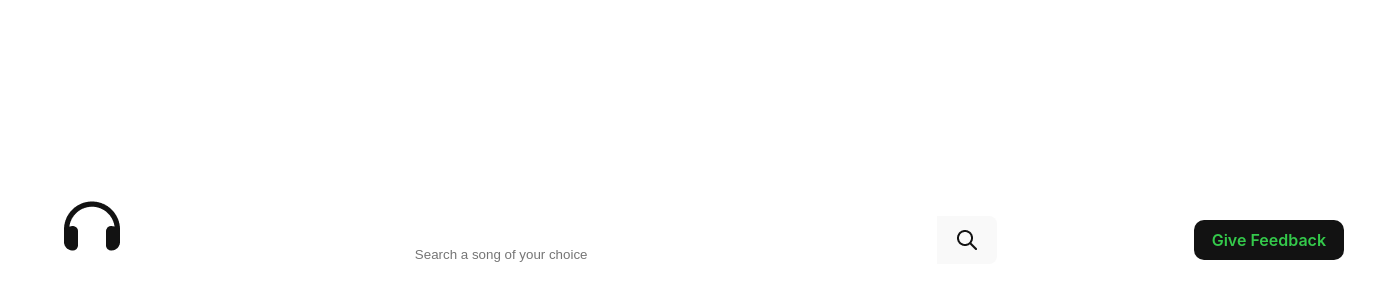
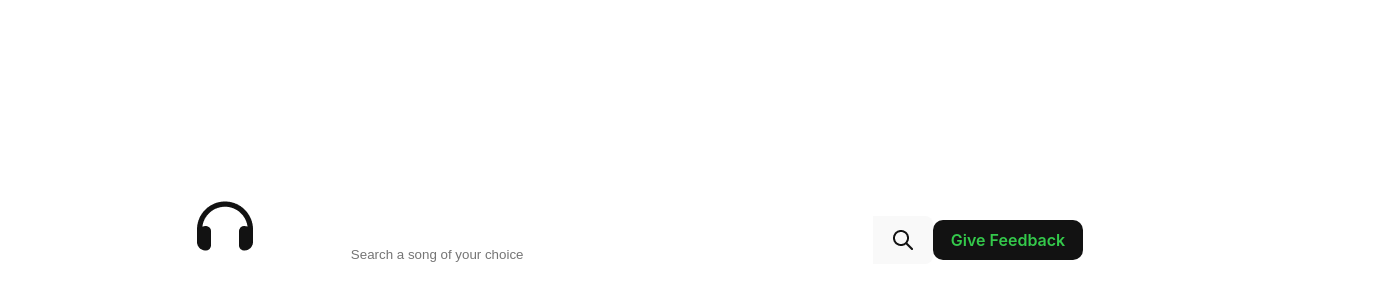
Before and after one commit to pandey0801/L-square-QTify, a React (Vite) app: page / in a window 1280 px wide. Shown: the part 160-460 px from the top of the page, 1376 px wide, since content can reach past the window. Built offline with nearby package versions, Linux system fonts and the light colour scheme.

Commit message:
Navbar and Hero

```diff
--- a/src/App.jsx
+++ b/src/App.jsx
@@ -29,13 +29,11 @@
 // export default App
 
 
-
 import "./App.css";
 import Navbar from "./components/Navbar/Navbar";
-import Hero from "./components/Hero/Hero";
+// import Hero from "./components/Hero/Hero";
 
 function App() {
-
   const searchData = [];
 
   return (
--- a/src/components/Logo/Logo.jsx
+++ b/src/components/Logo/Logo.jsx
@@ -1,6 +1,15 @@
+// import React from "react";
+// import LogoImage from "../../assets/logo.png";
+
+// export default function Logo() {
+//     return <img src={LogoImage} alt="logo" width={67} />;
+// }
+
 import React from "react";
-import LogoImage from "../../assets/logo.png";
+import logo from "../../assets/logo.png";
 
-export default function Logo() {
-    return <img src={LogoImage} alt="logo" width={67} />;
+function Logo() {
+    return <img src={logo} alt="QTify Logo" />;
 }
+
+export default Logo;
--- a/src/components/Navbar/Navbar.jsx
+++ b/src/components/Navbar/Navbar.jsx
@@ -1,8 +1,8 @@
 import React from "react";
 import { Link } from "react-router-dom";
 import Button from "../Button/Button";
-// import Logo from "../Logo/Logo";
-import logo from "../../assets/logo.png";
+import Logo from "../Logo/Logo";
+// import logo from "../../assets/logo.png";
 import Search from "../Search/Search";
 import styles from "./Navbar.module.css";
 
@@ -10,7 +10,7 @@ function Navbar({ searchData }) {
     return (
         <nav className={styles.navbar}>
             <Link to="/">
-                <img src={logo} alt="QTify Logo" />
+                <Logo />
             </Link>
             <Search
                 placeholder="Search a song of your choice"
--- a/src/components/Navbar/Navbar.module.css
+++ b/src/components/Navbar/Navbar.module.css
@@ -1,4 +1,4 @@
-.navbar {
+/* .navbar {
   background-color: var(--color-primary);
   height: 74px;
   width: 100vw;
@@ -6,4 +6,14 @@
   display: flex;
   align-items: center;
   justify-content: space-between;
+} */
+
+.navbar {
+  background-color: var(--color-primary);
+  height: 74px;
+  padding: 0 32px;
+
+  display: flex;
+  align-items: center;
+  justify-content: space-between;
 }
```
